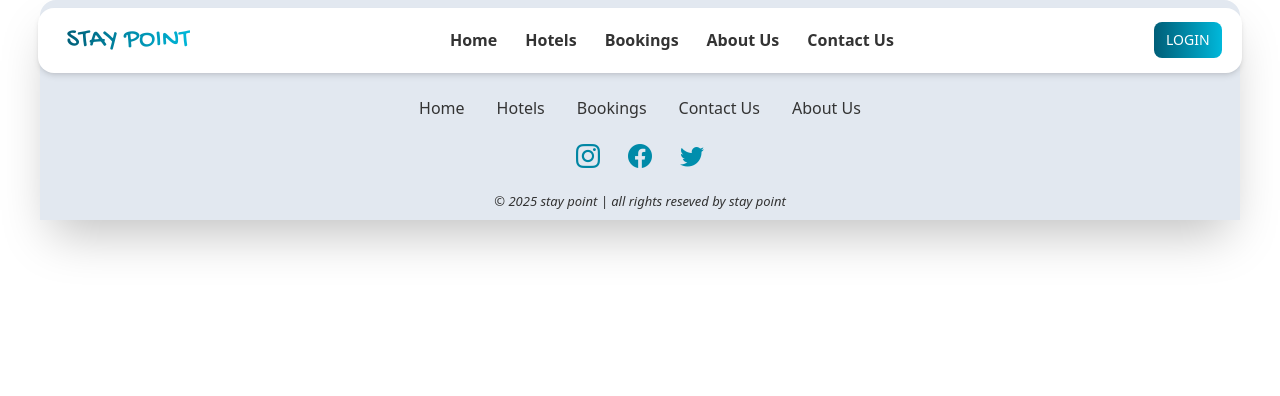
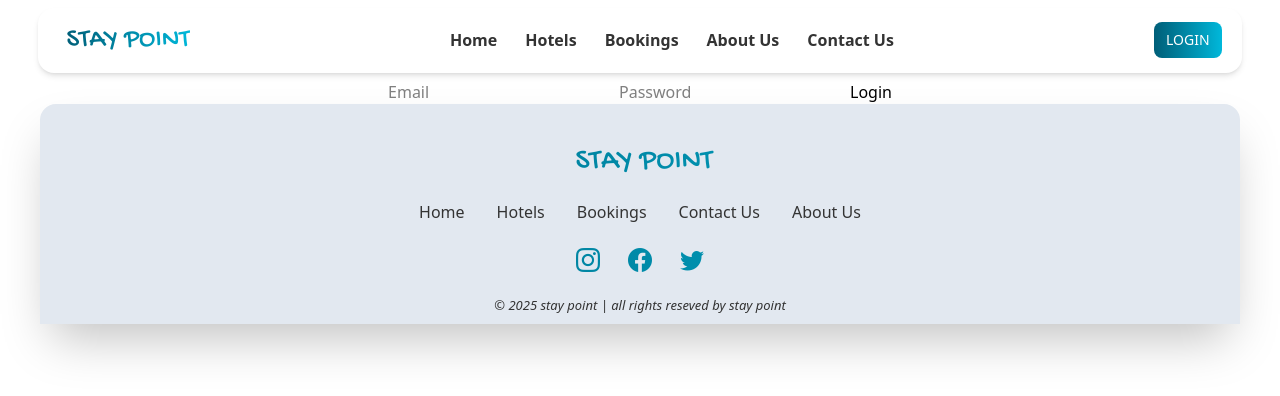
Before and after one commit to miraz23/Stay-point_Hotel-Booking-Platform, a React (Vite) app in the folder frontend/staypoint/: page /auth/login in a window 1280 px wide. Shown: the top 396 px of the page. Built offline with nearby package versions, Linux system fonts and the light colour scheme.

Commit message:
Connected auth api with react using axios

```diff
--- a/frontend/staypoint/package.json
+++ b/frontend/staypoint/package.json
@@ -19,6 +19,7 @@
     "react": "^18.3.1",
     "react-bootstrap": "^2.10.9",
     "react-dom": "^18.3.1",
+    "react-hot-toast": "^2.5.2",
     "react-redux": "^8.1.3",
     "react-router-dom": "^7.1.3",
     "redux": "^4.2.1",
--- a/frontend/staypoint/src/App.jsx
+++ b/frontend/staypoint/src/App.jsx
@@ -1,19 +1,23 @@
 import React from 'react';
 import { BrowserRouter as Router, Route, Routes } from 'react-router-dom';
-import Headers from './Components/Header';
-import Home from './Components/Home';
-import Hotels from './Components/Hotels';
-import Hotel from './Components/Hotel';
-import Bookings from './Components/Bookings';
-import AboutUs from './Components/AboutUs';
-import ContactUs from './Components/ContactUs';
-import Footer from './Components/Footer';
+import Headers from './components/Header';
+import Home from './components/Home';
+import Hotels from './components/Hotels';
+import Hotel from './components/Hotel';
+import Bookings from './components/Bookings';
+import AboutUs from './components/AboutUs';
+import ContactUs from './components/ContactUs';
+import Footer from './components/Footer';
+import Login from './components/Login'
+import Signin from './components/Signin'
+import { Toaster } from "react-hot-toast";
 
 const App = () => {
   return (
     <Router>
       <div>
         <Headers />
+        <Toaster />
         <Routes>
           <Route path="/" element={<Home />} />
           <Route path="/hotels" element={<Hotels />} />
@@ -21,6 +25,8 @@ const App = () => {
           <Route path="/my-bookings" element={<Bookings />} />
           <Route path="/about-us" element={<AboutUs />} />
           <Route path="/contact-us" element={<ContactUs />} />
+          <Route path="/auth/login" element={<Login />} />
+          <Route path="/auth/signin" element={<Signin />} />
         </Routes>
         <Footer />
       </div>
--- a/frontend/staypoint/src/Components/Header.jsx
+++ b/frontend/staypoint/src/Components/Header.jsx
@@ -24,9 +24,11 @@ const Header = () => {
           </nav>
 
           <div className="flex items-center space-x-2">
+            <Link to="/auth/login">
               <button className="bg-gradient-to-r from-cyan-800 to-cyan-500 cursor-pointer text-white text-sm transition-all duration-500 ease-in-out hover:opacity-90 px-3 py-2 rounded-lg uppercase">
                 Login
               </button>
+            </Link>
           </div>
         </div>
       </div>
--- /dev/null
+++ b/frontend/staypoint/src/Components/Login.jsx
@@ -0,0 +1,35 @@
+import React from "react";
+import { useState } from "react";
+import axios from "axios";
+import { toast } from "react-hot-toast";
+
+export default function Login() {
+  const [email, setEmail] = useState("");
+  const [password, setPassword] = useState("");
+
+  const handleLogin = async () => {
+    try {
+      const response = await axios.post("http://127.0.0.1:8000/api/users/login/", {
+        username: email,
+        password: password,
+      });
+
+      localStorage.setItem("token", response.data.access);
+      localStorage.setItem("refresh", response.data.refresh);
+      toast.success("Logged in successfully");
+
+      window.location.href = "/";
+    } catch (error) {
+      toast.error("Invalid credentials");
+    }
+  };
+
+
+  return (
+    <div className="flex justify-center mt-20">
+      <input type="email" placeholder="Email" onChange={(e) => setEmail(e.target.value)}/>
+      <input type="password" placeholder="Password" onChange={(e) => setPassword(e.target.value)}/>
+      <button onClick={handleLogin}>Login</button>
+    </div>
+  );
+}
--- /dev/null
+++ b/frontend/staypoint/src/Components/Signin.jsx
@@ -0,0 +1,35 @@
+import React from 'react'
+import { useState } from "react";
+import axios from "axios";
+import { toast } from "react-hot-toast";
+
+export default function Signin() {
+    const [fname, setFname] = useState("");
+    const [lname, setLname] = useState("");
+    const [email, setEmail] = useState("");
+    const [password, setPassword] = useState("");
+
+    const handleSignin = async () => {
+      try {
+        await axios.post("http://127.0.0.1:8000/api/users/signin/", {
+          fname,
+          lname,
+          email,
+          password,
+        });
+        toast.success("Check your email for activation link");
+      } catch (error) {
+        toast.error("Error during registration");
+      }
+    };
+
+    return (
+      <div className="flex justify-center mt-20">
+        <input type="text" placeholder="First Name" onChange={(e) => setFname(e.target.value)} />
+        <input type="text" placeholder="Last Name" onChange={(e) => setLname(e.target.value)} />
+        <input type="email" placeholder="Email" onChange={(e) => setEmail(e.target.value)} />
+        <input type="password" placeholder="Password" onChange={(e) => setPassword(e.target.value)} />
+        <button onClick={handleSignin}>Signin</button>
+      </div>
+    );
+}
```
Also changed, not shown: 2 other files (tests, documents, lock files or other folders).
